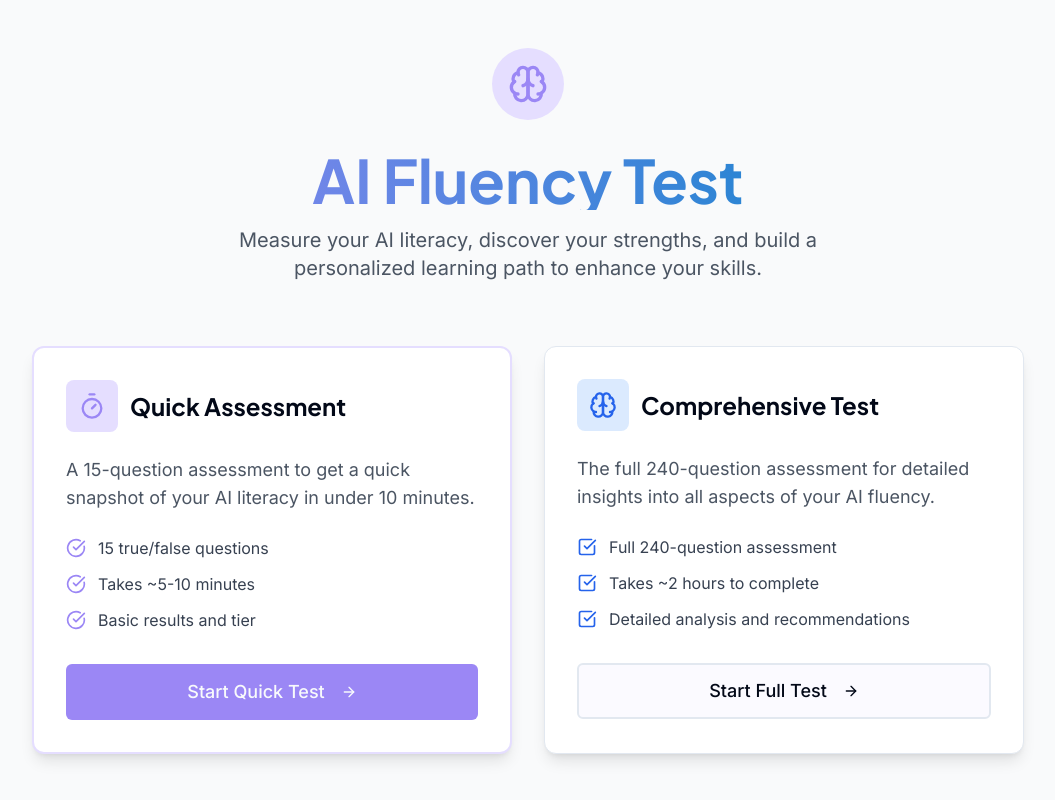
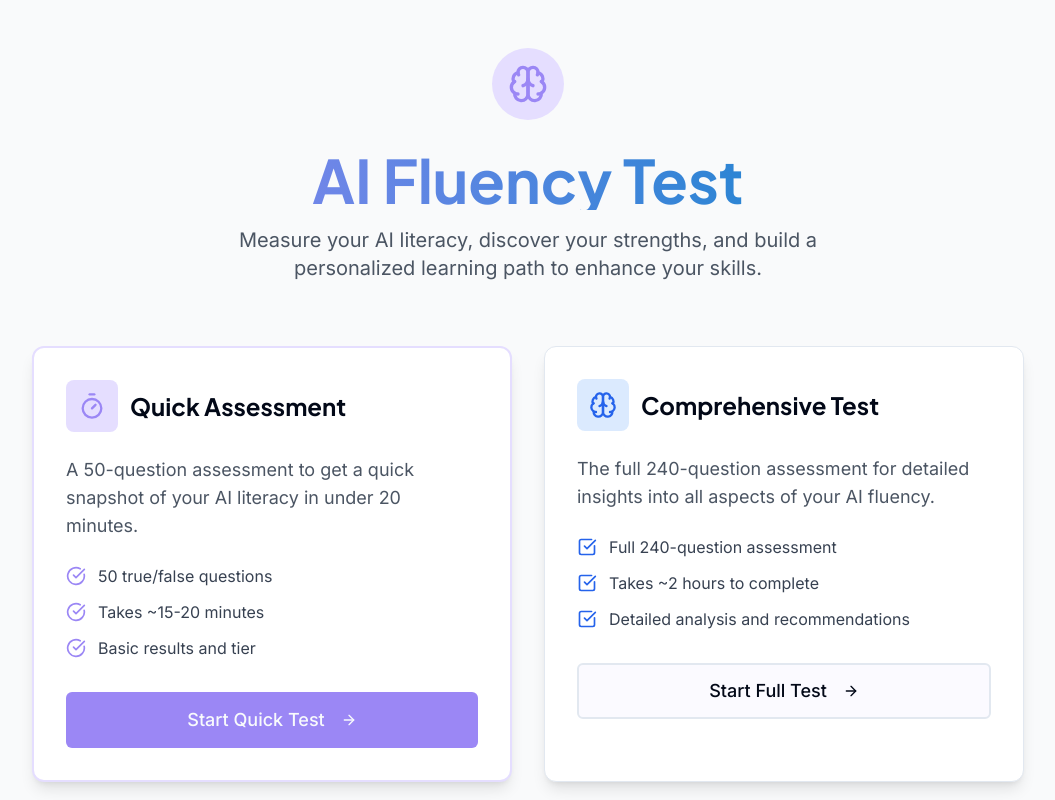
Before and after one commit to difflabai/ai-fluency-explorer, a React (Vite) app: page / in a window 1280 px wide. Shown: the top 800 px of the page, without its empty margins (112-1167 px from the left). Built offline with nearby package versions, Linux system fonts and the light colour scheme.

Commit message:
Fix: Update quick assessment to 50 questions
The quick assessment now uses 50 questions instead of 15.

```diff
--- a/src/components/LandingPage.tsx
+++ b/src/components/LandingPage.tsx
@@ -45,16 +45,16 @@ const LandingPage: React.FC<LandingPageProps> = ({ onStartQuickTest, onStartComp
               <h2 className="text-2xl font-bold">Quick Assessment</h2>
             </div>
             <p className="text-gray-600 mb-6 text-lg">
-              A 15-question assessment to get a quick snapshot of your AI literacy in under 10 minutes.
+              A 50-question assessment to get a quick snapshot of your AI literacy in under 20 minutes.
             </p>
             <ul className="space-y-3 mb-8">
               <li className="flex items-center gap-3">
                 <CheckCircle className="h-5 w-5 text-ai-purple flex-shrink-0" />
-                <span className="text-gray-700">15 true/false questions</span>
+                <span className="text-gray-700">50 true/false questions</span>
               </li>
               <li className="flex items-center gap-3">
                 <CheckCircle className="h-5 w-5 text-ai-purple flex-shrink-0" />
-                <span className="text-gray-700">Takes ~5-10 minutes</span>
+                <span className="text-gray-700">Takes ~15-20 minutes</span>
               </li>
               <li className="flex items-center gap-3">
                 <CheckCircle className="h-5 w-5 text-ai-purple flex-shrink-0" />
```
